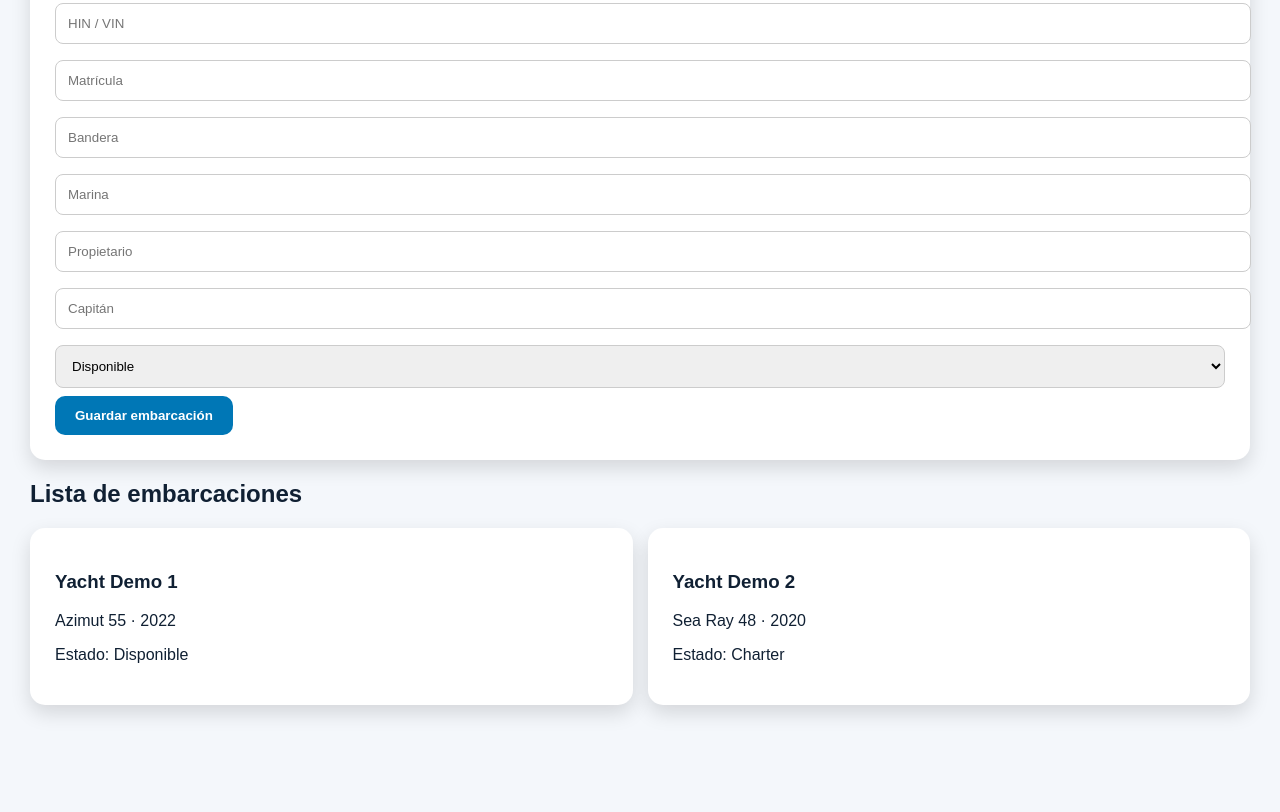
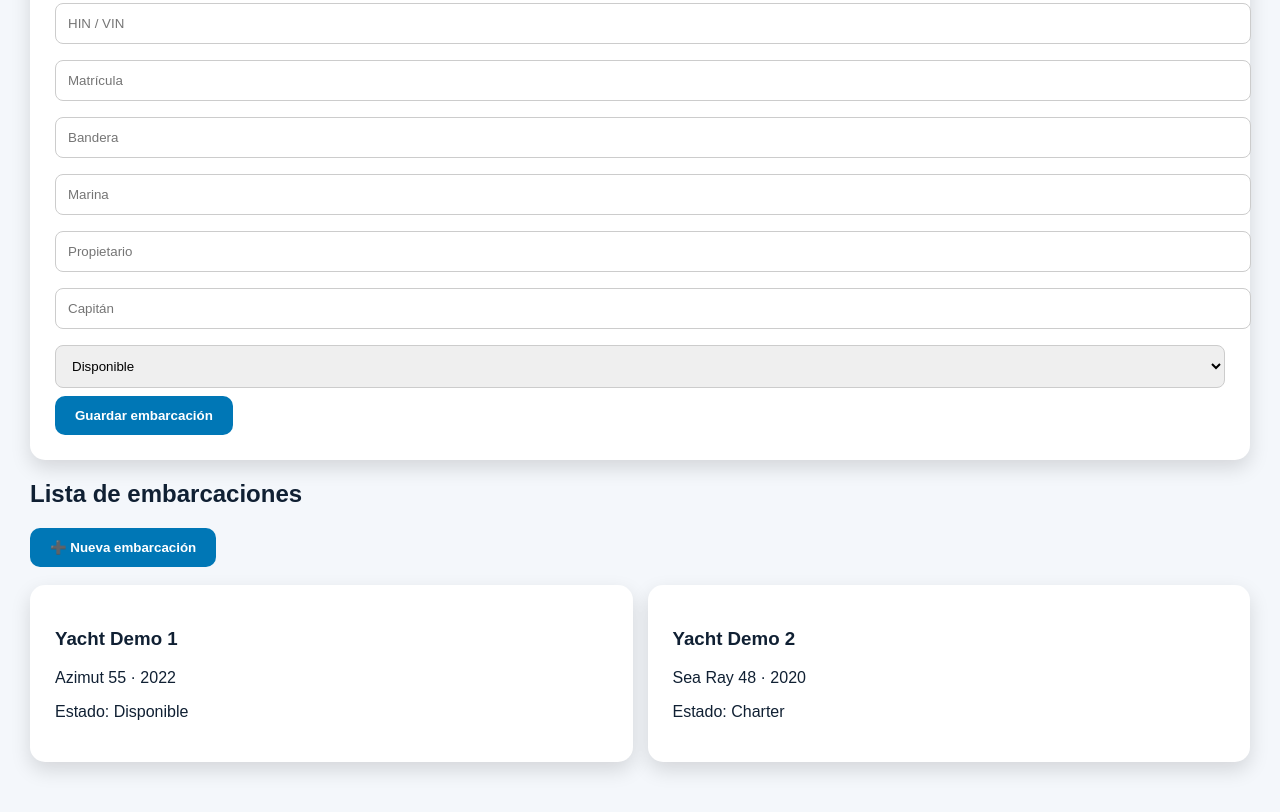
Before and after one commit to pcnautic-manager/pcnautic-manager, a website: page public/fleet.html in a window 1280 px wide. Shown: the part 552-1364 px from the top of the page. Before the commit the page ends 1307 px from the top, so only its background shows below. Drawn offline with Linux system fonts and the light colour scheme.

Commit message:
Update fleet.html

```diff
--- a/public/fleet.html
+++ b/public/fleet.html
@@ -51,6 +51,12 @@ a{color:white;text-decoration:none}
 
 <h2>Lista de embarcaciones</h2>
 
+<button onclick="alert('Próximamente: Nueva embarcación')">
+➕ Nueva embarcación
+</button>
+
+<br><br>
+
 <div class="grid">
 <div class="card">
 <h3>Yacht Demo 1</h3>
```
